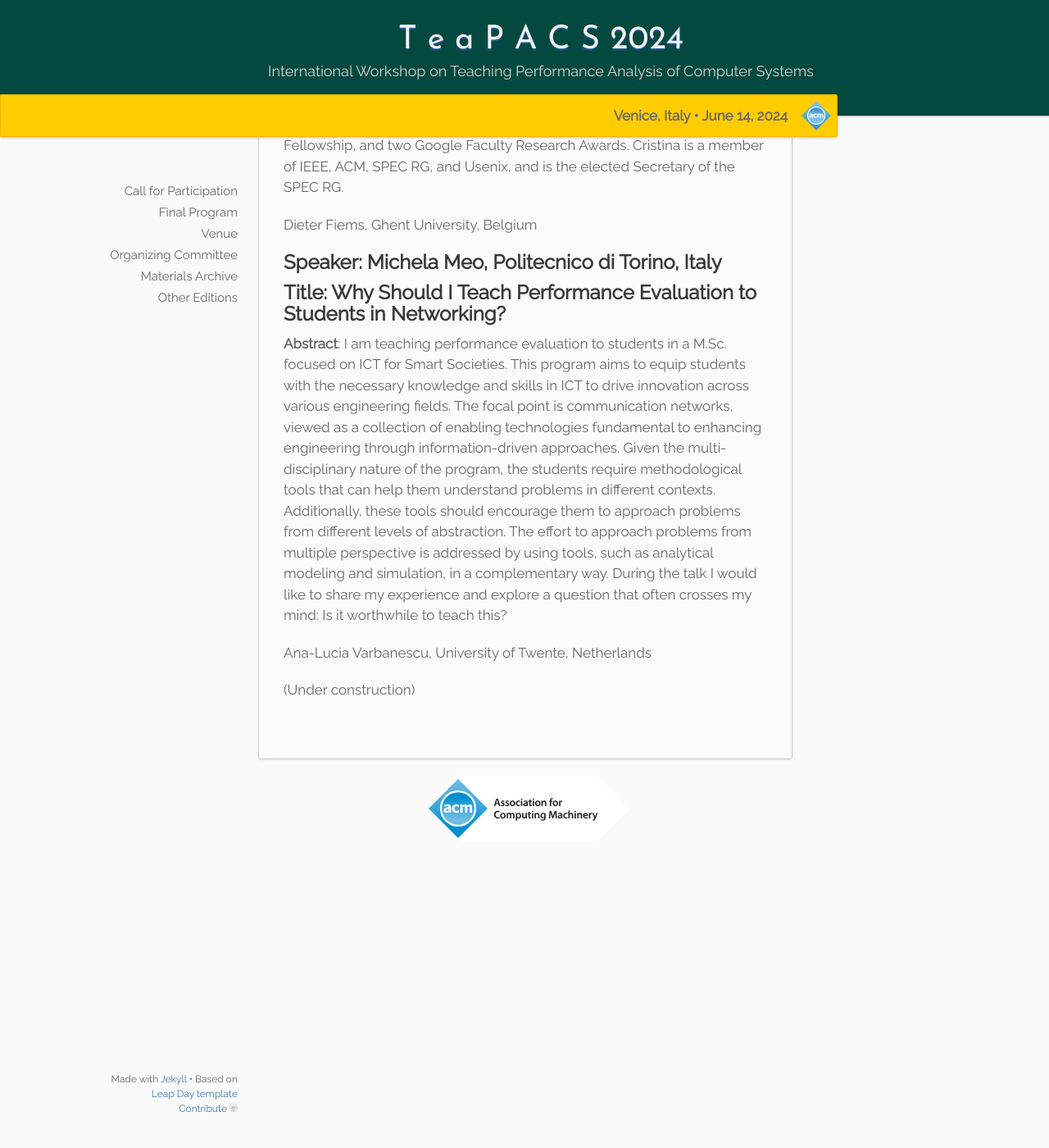
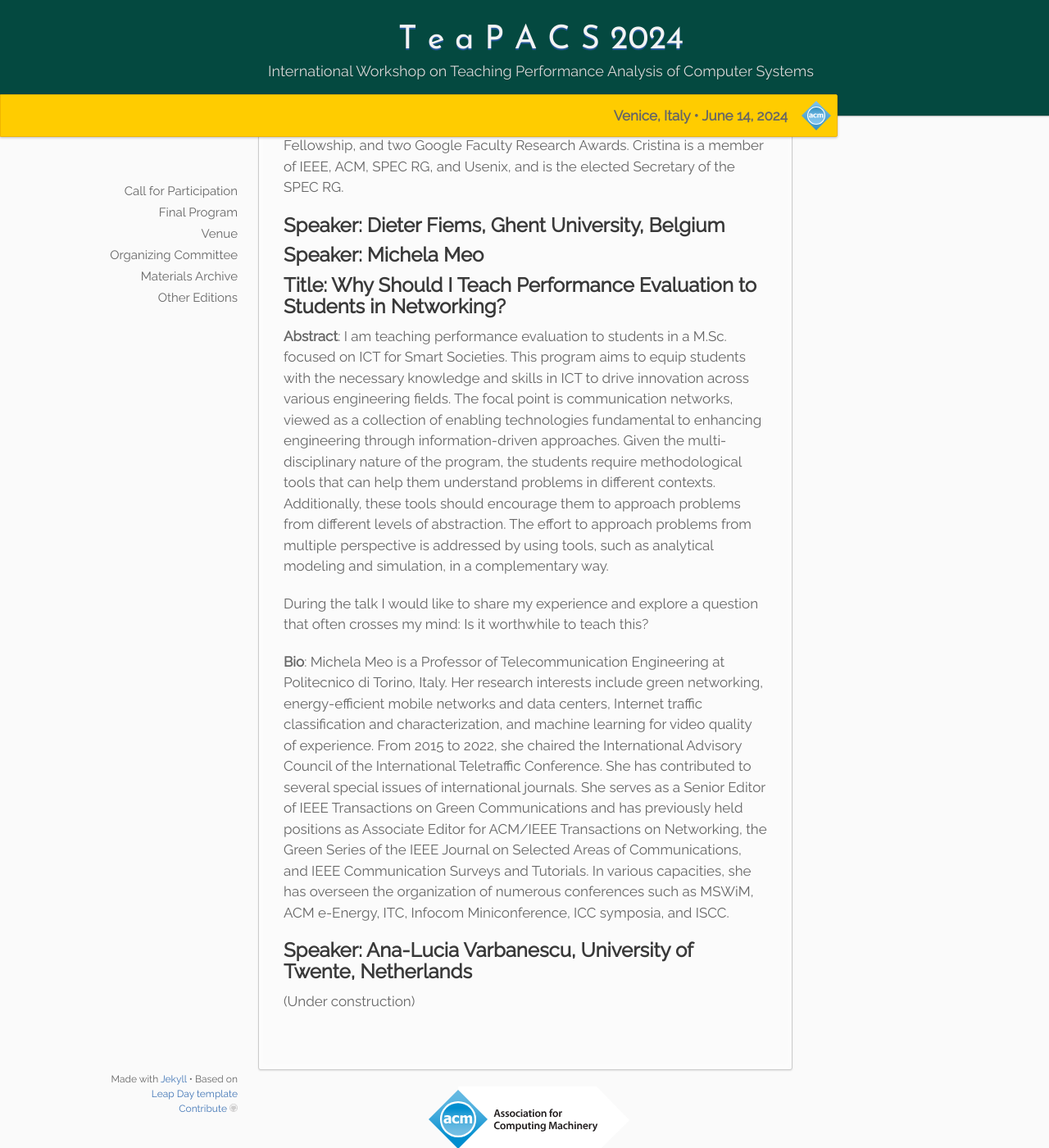
Before and after one commit to alessandropellegrini/teapacs.github.io, a Jekyll site: the page built from _2024/05.program.md, in a window 1280 px wide and 1400 px high, scrolled down 853 px. Shown: the whole window at 82% size. Built offline with Jekyll 4.4.1, drawn with Linux system fonts in a browser that asks for light colours.

Commit message:
Update 05.program.md

```diff
--- a/_2024/05.program.md
+++ b/_2024/05.program.md
@@ -28,15 +28,18 @@ permalink: /:collection/program/
 
 **Bio**: Cristina L. Abad is a Professor in the Department of Electrical Engineering and Computer Science at Escuela Superior Politécnica del Litoral in Guayaquil-Ecuador, where she leads the Distributed Systems Research Lab and co-directs the Big Data Research Group. She received her Ph.D. in 2014 from the University of Illinois at Urbana-Champaign. For three years during her PhD, she was a Software Engineering Intern in the Hadoop Core Team at Yahoo, where she worked on workload modeling and evaluation of the HDFS and had the opportunity to contribute to the Apache Hadoop codebase. Her research interests lie at the intersection of Distributed Systems and Performance Engineering. In particular, she works on designing and building distributed systems that can self-adapt to workload changes and maximize performance, with applications in cloud computing and Big Data. Her international funding sources have included VLIR-UOS, Google, Microsoft, Amazon Web Services, and AT&T Labs Research. She has received a Fulbright Fellowship, a UIUC CS Excellence Fellowship, and two Google Faculty Research Awards. Cristina is a member of IEEE, ACM, SPEC RG, and Usenix, and is the elected Secretary of the SPEC RG.
 
-Dieter Fiems, Ghent University, Belgium
+## Speaker: Dieter Fiems, Ghent University, Belgium
 
-## Speaker: Michela Meo, Politecnico di Torino, Italy
+## Speaker: Michela Meo
 ## Title: Why Should I Teach Performance Evaluation to Students in Networking?
 
 **Abstract**: I am teaching performance evaluation to students in a M.Sc. focused on ICT for Smart Societies. This program aims to equip students with the necessary knowledge and skills in ICT to drive innovation across various engineering fields. The focal point is communication networks, viewed as a collection of enabling technologies fundamental to enhancing engineering through information-driven approaches. Given the multi-disciplinary nature of the program, the students require methodological tools that can help them understand problems in different contexts. Additionally, these tools should encourage them to approach problems from different levels of abstraction. The effort to approach problems from multiple perspective is addressed by using tools, such as analytical modeling and simulation, in a complementary way.
+
 During the talk I would like to share my experience and explore a question that often crosses my mind: Is it worthwhile to teach this?
 
-Ana-Lucia Varbanescu, University of Twente, Netherlands
+**Bio**: Michela Meo is a Professor of Telecommunication Engineering at Politecnico di Torino, Italy. Her research interests include green networking, energy-efficient mobile networks and data centers, Internet traffic classification and characterization, and machine learning for video quality of experience. From 2015 to 2022, she chaired the International Advisory Council of the International Teletraffic Conference. She has contributed to several special issues of international journals. She serves as a Senior Editor of IEEE Transactions on Green  Communications and has previously held positions as Associate Editor for ACM/IEEE Transactions on Networking, the Green Series of the IEEE Journal on Selected Areas of Communications, and IEEE Communication Surveys and Tutorials. In various capacities, she has overseen the organization of numerous conferences such as MSWiM, ACM e-Energy, ITC, Infocom Miniconference, ICC symposia, and ISCC.
+
+## Speaker: Ana-Lucia Varbanescu, University of Twente, Netherlands
 
 (Under construction)
 
```
